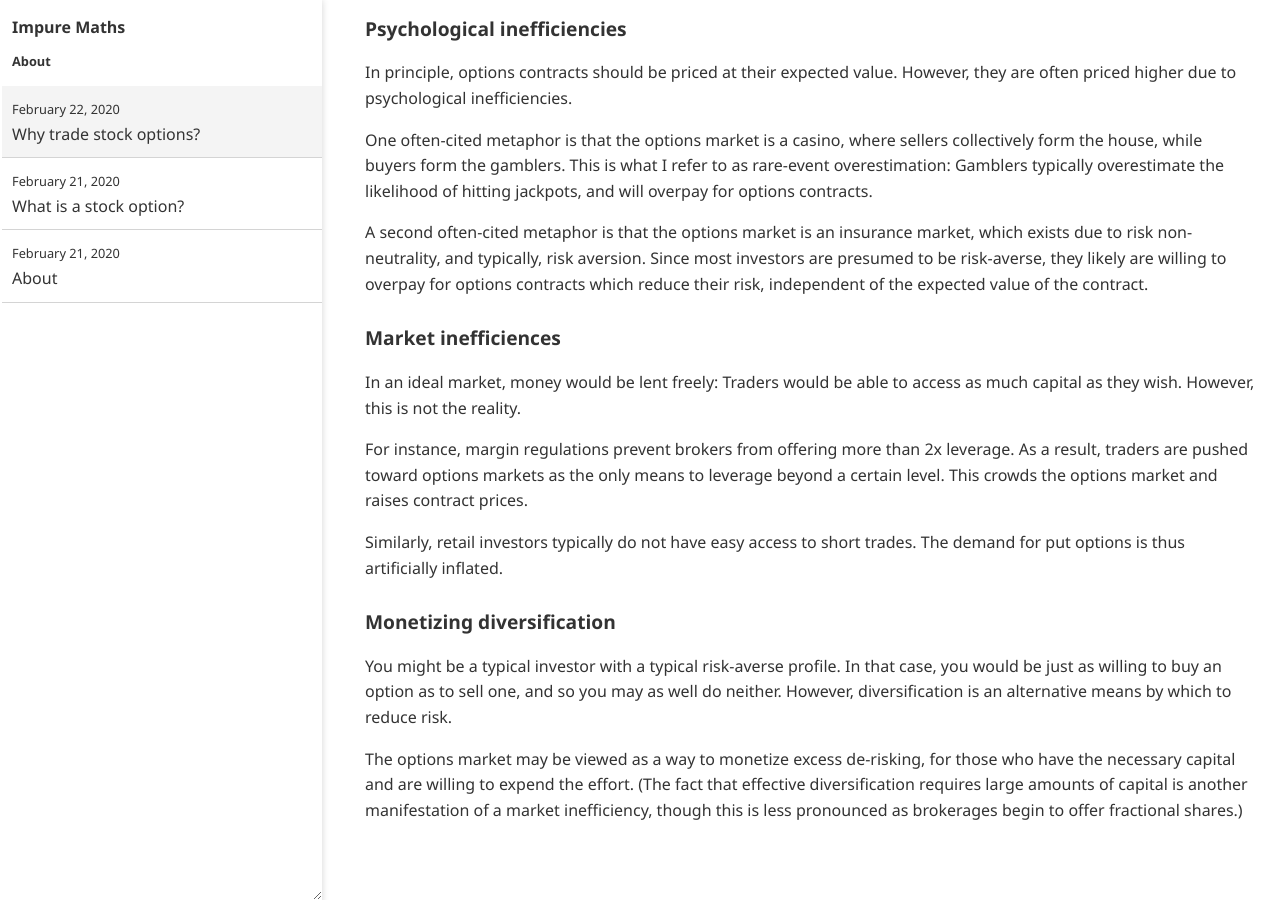
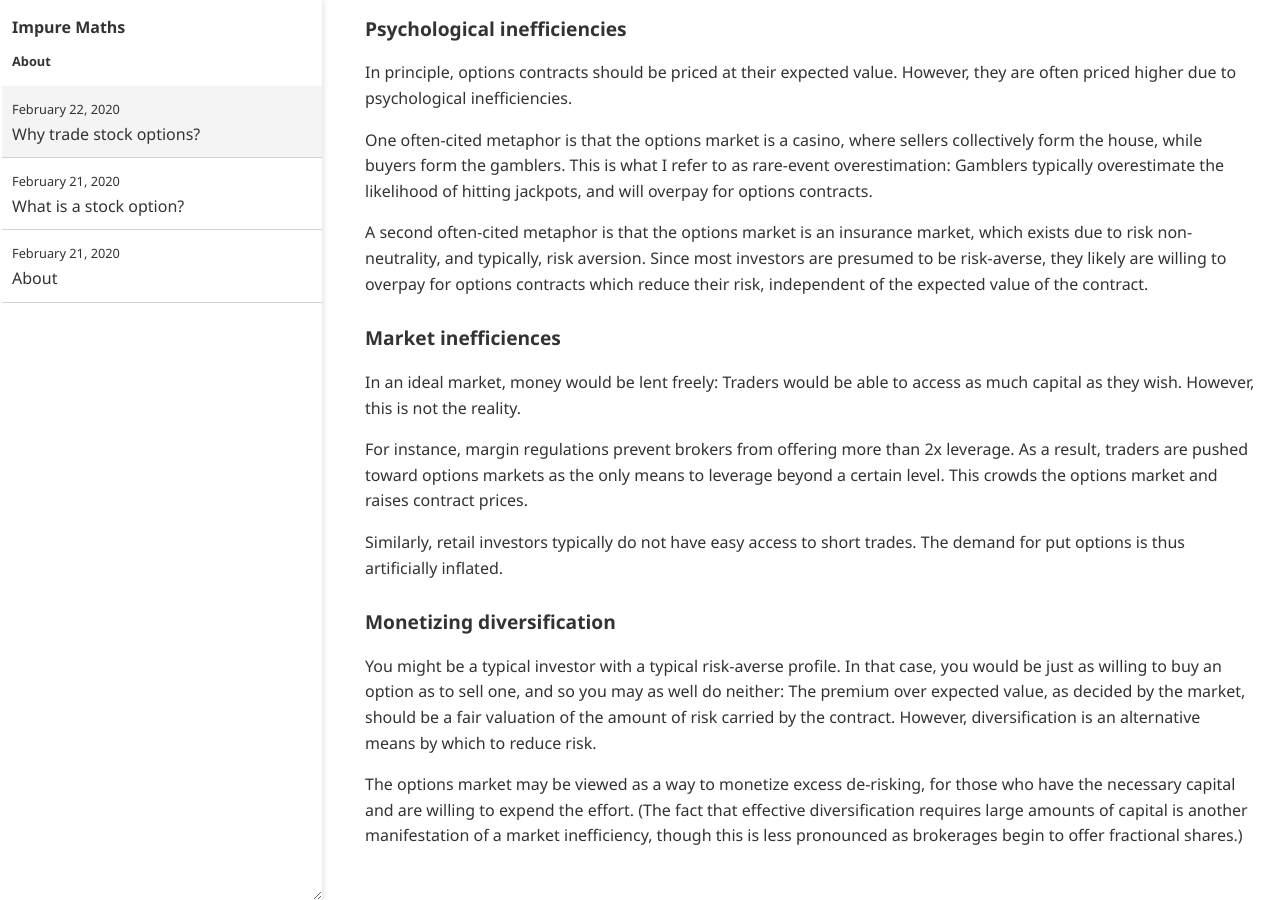
Before and after one commit to impuremaths/impuremaths.github.io, a Jekyll site: the page built from _posts/2020-02-22-why-trade-stock-options.md, in a window 1280 px wide and 900 px high, scrolled down 597 px. Built offline with Jekyll 4.4.1, drawn with Linux system fonts in a browser that asks for light colours.

Commit message:
Update 2020-02-22-why-trade-stock-options.md

```diff
--- a/_posts/2020-02-22-why-trade-stock-options.md
+++ b/_posts/2020-02-22-why-trade-stock-options.md
@@ -32,6 +32,6 @@ Similarly, retail investors typically do not have easy access to short trades. T
 
 ### Monetizing diversification
 
-You might be a typical investor with a typical risk-averse profile. In that case, you would be just as willing to buy an option as to sell one, and so you may as well do neither. However, diversification is an alternative means by which to reduce risk.
+You might be a typical investor with a typical risk-averse profile. In that case, you would be just as willing to buy an option as to sell one, and so you may as well do neither: The premium over expected value, as decided by the market, should be a fair valuation of the amount of risk carried by the contract. However, diversification is an alternative means by which to reduce risk.
 
 The options market may be viewed as a way to monetize excess de-risking, for those who have the necessary capital and are willing to expend the effort. (The fact that effective diversification requires large amounts of capital is another manifestation of a market inefficiency, though this is less pronounced as brokerages begin to offer fractional shares.)
```
